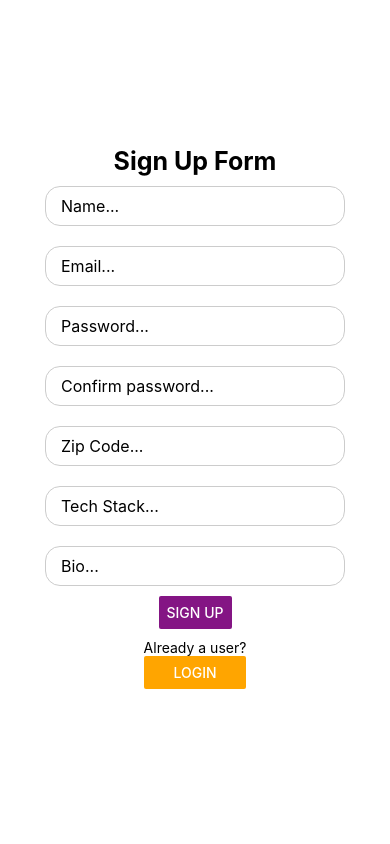
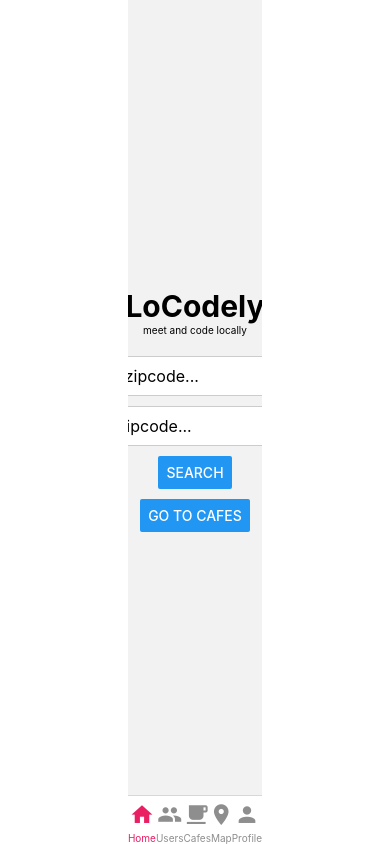
Before and after one commit to jng34/loCodeLy, a React Native app in the folder client/: screen /Home in a window 390 px wide. Built offline with nearby package versions, Linux system fonts and the light colour scheme.

Commit message:
created HomeStack comp for navigation

```diff
--- a/client/App.js
+++ b/client/App.js
@@ -6,6 +6,7 @@ import Home from './components/Home';
 import SignUp from './components/SignUp';
 import Login from './components/Login';
 import CredentialsStack from './components/Credentials';
+import HomeStack from './components/HomeStack';
 
 const client = new ApolloClient({
   uri: "http://localhost:3000/graphql",
@@ -16,7 +17,7 @@ export default function App() {
   return (
     <ApolloProvider client={client}>
       <View style={styles.container}>
-        <SignUp />
+        <TabNavigation />
       </View>
     </ApolloProvider>
   );
--- a/client/components/Cafes.js
+++ b/client/components/Cafes.js
@@ -2,7 +2,9 @@ import { StyleSheet, View, Text, FlatList, TouchableOpacity } from "react-native
 import { useQuery } from "@apollo/client";
 import { GET_CAFES } from "../graphQL/queries";
 
-export default function Cafes({ navigation }) {
+export default function Cafes({ route, navigation }) {
+  // Destructure params passed from Home
+  const { zips } = route.params;
 
   const pressHandler = ({ id, name, address, url, zipCode }) => {
     console.log(id, name, address, url, zipCode);
--- a/client/components/Credentials.js
+++ b/client/components/Credentials.js
@@ -22,7 +22,7 @@ const styles = StyleSheet.create({
     justifyContent: "center",
   },
   button: {
-    paddingTop: 10,
-    paddingBottom: 10
+    marginTop: 10,
+    marginBottom: 10
   }
 });
--- a/client/components/CredentialsStack.js
+++ b/client/components/CredentialsStack.js
@@ -11,9 +11,9 @@ export default function CredentialsStack() {
       initialRouteName='Credentials'
       screenOptions={{ headerShown: false }}
     >
-      <Stack.Screen name="Profile" component={Profile}></Stack.Screen>
-      <Stack.Screen name="Login" component={Login}></Stack.Screen>
-      <Stack.Screen name="SignUp" component={SignUp}></Stack.Screen>
+      <Stack.Screen name="Profile" component={Profile} />
+      <Stack.Screen name="Login" component={Login} />
+      <Stack.Screen name="SignUp" component={SignUp} />
     </Stack.Navigator>
   )
 }
--- a/client/components/Home.js
+++ b/client/components/Home.js
@@ -1,13 +1,11 @@
 import { useState } from 'react';
 import { StyleSheet, TextInput, Text, Button, View } from 'react-native';
-import { createStackNavigator } from '@react-navigation/stack';
-// import zipCodeGraph from '../../graphs/zipCodeGraph.js';
-// import findShortestPath from '../../methods/findShortestPath.js';
-// import findZipsInBtwn from '../../methods/findZipsInBtwn.js';
+import zipCodeGraph from '../../graphs/zipCodeGraph.js';
+import findShortestPath from '../../methods/findShortestPath.js';
+import findZipsInBtwn from '../../methods/findZipsInBtwn.js';
 
-// const Stack = createStackNavigator();
 
-export default function Home() {
+export default function Home({ navigation }) {
   const [userZip, setUserZip] = useState('');
   const [endZip, setEndZip] = useState('');
   const [userZipErr, setUserZipErr] = useState(false);
@@ -15,31 +13,33 @@ export default function Home() {
   const [zips, setZips] = useState([]);
 
   // Method for finding shortest path between zipcodes
-  // const shortestPath = (start, end) => {
-  //   const allZips = findShortestPath(start, end);
-  //   const lastZip = allZips[allZips.length - 1];
-  //   console.log(findZipsInBtwn(lastZip));
-  //   const shortestPathZips = findZipsInBtwn(lastZip);
-  //   setZips(shortestPathZips)
-  // }
+  const shortestPath = (start, end) => {
+    const allZips = findShortestPath(start, end);
+    const lastZip = allZips[allZips.length - 1];
+    console.log(findZipsInBtwn(lastZip));
+    const shortestPathZips = findZipsInBtwn(lastZip);
+    setZips(shortestPathZips)
+  }
 
-  // const handleSearch = () => {
-  //   console.log(`Query submitted for starting zip ${userZip} and ending zip ${endZip}.`)
-  //   // Check if entered zip codes are valid or not
-  //   !(userZip in zipCodeGraph) ? setUserZipErr(true) : setUserZipErr(false)
-  //   !(endZip in zipCodeGraph) ? setEndZipErr(true) : setEndZipErr(false);
+  const handleSearch = () => {
+    console.log(`Query submitted for starting zip ${userZip} and ending zip ${endZip}.`)
+    // Check if entered zip codes are valid or not
+    !(userZip in zipCodeGraph) ? setUserZipErr(true) : setUserZipErr(false)
+    !(endZip in zipCodeGraph) ? setEndZipErr(true) : setEndZipErr(false);
 
-  //   // return all zipCodes in between
-  //   return shortestPath(userZip, endZip)
-  // }
+    // return all zipCodes in between
+    shortestPath(userZip, endZip)
+  }
+
+  console.log(zips)
 
   return (
     <View style={styles.container}>
       <Text style={styles.header}>LoCodely</Text>
-      <Text style={styles.desc}>meet and code locally</Text>
-      <View>
+      <Text style={styles.description}>meet and code locally</Text>
+      <View style={styles.space}>
         <TextInput
-          placeholder="Enter your zipcode..."
+          placeholder="Starting zipcode..."
           style={styles.input}
           onChangeText={(zip) => setUserZip(zip)}
           value={userZip}
@@ -47,8 +47,10 @@ export default function Home() {
           keyboardType="number-pad"
           maxLength={5}
         />
+      </View>
+      <View style={styles.space}>
         <TextInput
-          placeholder="Enter your destination zipcode..."
+          placeholder="Ending zipcode..."
           style={styles.input}
           onChangeText={(zip) => setEndZip(zip)}
           value={endZip}
@@ -56,17 +58,15 @@ export default function Home() {
           keyboardType="number-pad"
           maxLength={5}
         />
-        <Button title="Search" onPress={()=>console.log('hello')} />
-        {userZipErr ? <Text style={styles.error}>Invalid user zip</Text> : <Text></Text>}
-        {endZipErr ? <Text style={styles.error}>Invalid destination zip</Text> : <Text></Text>}
       </View>
-      {/* <Stack.Navigator>
-        <Stack.Screen
-          name="Cafes"
-          component={Cafes}
-          options={{ headerShown: false }}
-        />
-      </Stack.Navigator> */}
+      <View style={styles.space}>
+        <Button title="Search" onPress={handleSearch} />
+      </View>
+      <View style={styles.space}>
+        <Button title="Go To Cafes" onPress={() => navigation.navigate("Cafes", { zips })} />
+      </View>
+      {userZipErr ? <Text style={styles.error}>Invalid user zip</Text> : <Text></Text>}
+      {endZipErr ? <Text style={styles.error}>Invalid destination zip</Text> : <Text></Text>}
       {zips.length ? <Text>{zips}</Text> : <Text></Text>}
     </View>
   );
@@ -84,18 +84,27 @@ const styles = StyleSheet.create({
     fontSize: 30,
     fontWeight: "bold",
   },
-  desc: {
+  description: {
     fontSize: 10,
-    paddingBottom: 30
+    marginBottom: 15,
   },
   input: {
+    width: 300,
     height: 40,
-    borderColor: 'gray',
+    backgroundColor: '#fff',
+    paddingVertical: 10,
+    paddingHorizontal: 15,
+    borderColor: '#ccc',
     borderWidth: 1,
-    marginBottom: 10
+    borderRadius: 15,
+    fontSize: 16,
   },
   error: {
     fontSize: 15,
     color: 'red'
+  },
+  space: {
+    marginTop: 5,
+    marginBottom: 5,
   }
 });
--- /dev/null
+++ b/client/components/HomeStack.js
@@ -0,0 +1,16 @@
+import { createNativeStackNavigator } from "@react-navigation/native-stack";
+import Home from "./Home";
+import Cafes from "./Cafes";
+import Map from "./Map";
+
+const Stack = createNativeStackNavigator();
+
+export default function HomeStack() {
+  return (
+    <Stack.Navigator initialRouteName="Home" screenOptions={{ headerShown: false }}>
+      <Stack.Screen name="Home" component={Home}/>
+      <Stack.Screen name="Cafes" component={Cafes}/>
+      <Stack.Screen name="Map" component={Map}/>
+    </Stack.Navigator>
+  )
+}
--- a/client/components/Login.js
+++ b/client/components/Login.js
@@ -58,10 +58,6 @@ const styles = StyleSheet.create({
     borderRadius: 15,
     fontSize: 16,
   },
-  button: {
-    marginTop: 15,
-    marginBottom: 15
-  },
   space: {
     paddingTop: 10,
     paddingBottom: 10
--- a/client/components/SignUp.js
+++ b/client/components/SignUp.js
@@ -117,7 +117,6 @@ export default function SignUp({ navigation }) {
           onPress={() => navigation.navigate('Login')}
         />
       </View>
-      {/* <Text>{data}</Text> */}
     </View>
   );
 }
@@ -148,7 +147,7 @@ const styles = StyleSheet.create({
     fontSize: 20
   },
   space: {
-    paddingTop: 10,
-    paddingBottom: 10
+    marginTop: 10,
+    marginBottom: 10
   }
 });
--- a/client/components/TabNavigation.js
+++ b/client/components/TabNavigation.js
@@ -6,6 +6,7 @@ import Users from "./Users";
 import AllCafes from "./AllCafes";
 import Map from "./Map";
 import CredentialsStack from "./CredentialsStack";
+import HomeStack from "./HomeStack";
 
 const Tab = createBottomTabNavigator();
 
@@ -13,7 +14,7 @@ export default function TabNavigation() {
   return (
     <NavigationContainer>
       <Tab.Navigator
-        initialRouteName="Home"
+        initialRouteName="HomeStack"
         screenOptions={{
           headerShown: false,
           tabBarShowLabel: true,
@@ -22,8 +23,8 @@ export default function TabNavigation() {
         }}
       >
         <Tab.Screen
-          name="Home"
-          component={Home}
+          name="HomeStack"
+          component={HomeStack}
           options={{
             tabBarLabel: "Home",
             tabBarIcon: ({ color, size }) => (
```
